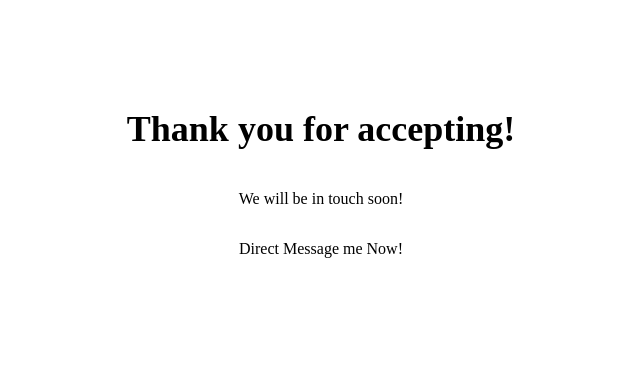
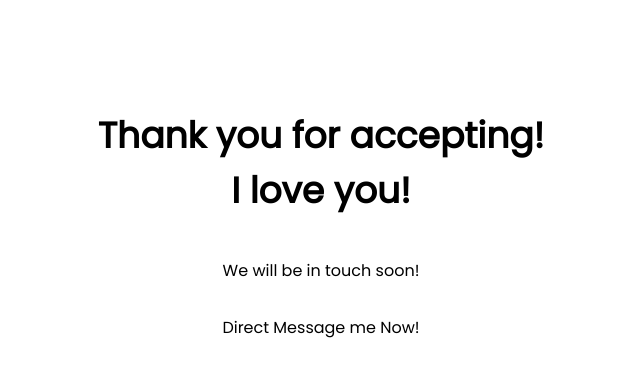
Before and after one commit to cachoMac/Valentine-s-app, a plain HTML site: page last_page.html in a window 1280 px wide. Shown: the whole page, without its empty margins (319-959 px from the left). Drawn offline with Linux system fonts and the light colour scheme.

Commit message:
some changes

```diff
--- a/last_page.html
+++ b/last_page.html
@@ -2,6 +2,11 @@
 <html>
   <head>
     <style>
+      @import url('https://fonts.googleapis.com/css2?family=Poppins&display=swap');
+      *{
+        font-family: 'Poppins', sans-serif;
+      }
+
       .center {
         display: flex;
         flex-direction: column;
@@ -18,7 +23,7 @@
   </head>
   <body>
     <div class="center">
-      <h1>Thank you for accepting!</h1>
+      <h1>Thank you for accepting! <br> I love you!</h1>
       <p>We will be in touch soon!</p>
       <p>Direct Message me Now!</p>
     </div>
```
Also changed, not shown: index.html (+4 -0 lines), second_page.html (+5 -0 lines), third_page.html (+9 -4 lines).
